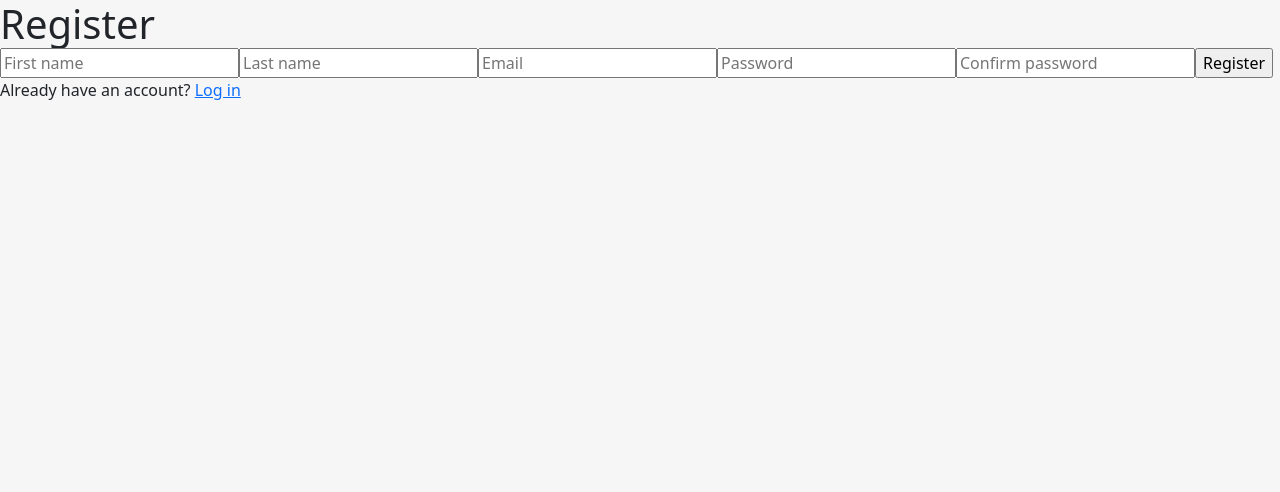
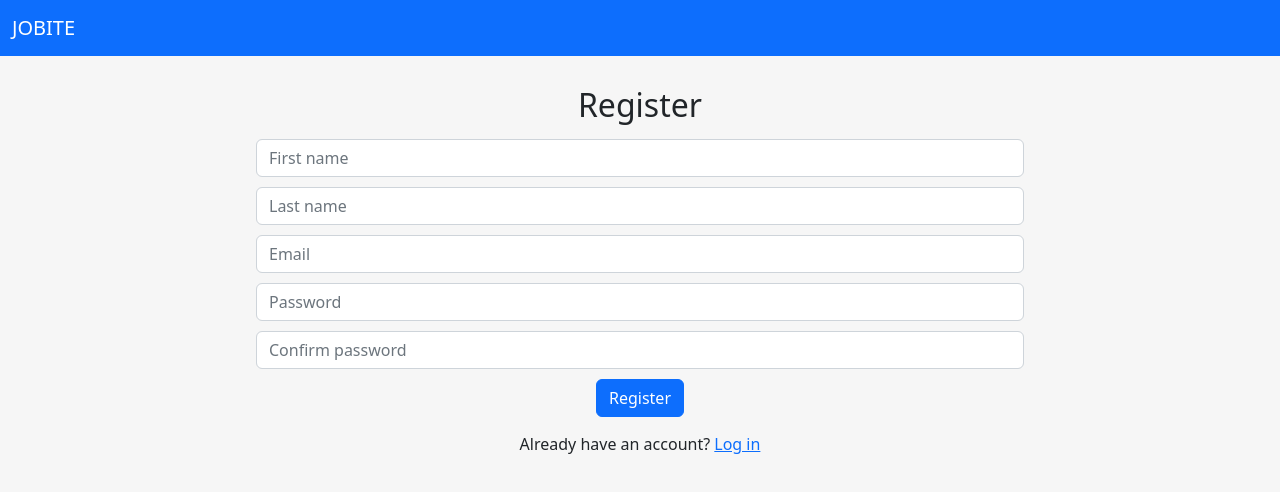
Before and after one commit to tobi4120/capstone, a React (Create React App) app in the folder frontend/: page /register in a window 1280 px wide. Shown: the top 492 px of the page. Built offline with nearby package versions, Linux system fonts and the light colour scheme.

Commit message:
auth styling and added auth navbar

```diff
--- /dev/null
+++ b/frontend/src/components/auth/auth_navbar.js
@@ -0,0 +1,11 @@
+import React from 'react'
+
+export default function AuthNavbar() {
+    return (
+        <nav className="navbar navbar-expand-lg navbar-dark bg-primary">
+            <div className="container-fluid">
+                <a className="navbar-brand">JOBITE</a>
+            </div>
+        </nav>
+    )
+}
--- a/frontend/src/components/auth/login.js
+++ b/frontend/src/components/auth/login.js
@@ -1,6 +1,8 @@
 import React, { useState, useEffect } from 'react';
 import { verify_login, delete_token_fromDB } from "../../api/auth";
 import { useNavigate } from 'react-router-dom';
+import AuthNavbar from './auth_navbar';
+import "../../styles/auth.css";
 
 export default function Login() {
     const [email, setEmail] = useState("");
@@ -37,10 +39,13 @@ export default function Login() {
 
     return (
         <div>
-            <h1>Login</h1>
-            <form onSubmit={handleSubmit}>
+            <AuthNavbar />
+            <div className='auth'>
+                <h2>Login</h2>
+                <form onSubmit={handleSubmit} className='auth-form'>
                     <input
                         type="email"
+                        className='auth-input form-control'
                         placeholder="Email"
                         onChange={e => setEmail(e.target.value)}
                         value={email}
@@ -48,14 +53,16 @@ export default function Login() {
 
                     <input
                         type="password"
+                        className='auth-input form-control'
                         placeholder="Password"
                         onChange={e => setPassword(e.target.value)}
                         value={password}
                         required />
 
-                <input type="submit" value="Login" />
+                    <input className="btn btn-primary" type="submit" value="Login" />
                 </form>
                 <p>Don't have an account? <a href="/register">Register</a></p>
             </div>
+        </div>
     )
 }
--- a/frontend/src/components/auth/register.js
+++ b/frontend/src/components/auth/register.js
@@ -1,6 +1,7 @@
 import React, { useEffect, useState } from 'react';
 import { create_account, delete_token_fromDB } from "../../api/auth";
 import { useNavigate } from 'react-router-dom';
+import AuthNavbar from './auth_navbar';
 
 export default function Regiser() {
     const [formData, setFormData] = useState({
@@ -52,10 +53,13 @@ export default function Regiser() {
 
     return (
         <div>
-            <h1>Register</h1>
-            <form onChange={handleChange} onSubmit={handleSubmit}>
+            <AuthNavbar />
+            <div className='auth'>
+                <h2>Register</h2>
+                <form onChange={handleChange} onSubmit={handleSubmit} className='auth-form'>
                     <input
                         type="text"
+                        className='auth-input form-control'
                         name="firstName"
                         placeholder="First name"
                         value={formData.firstName}
@@ -63,6 +67,7 @@ export default function Regiser() {
 
                     <input
                         type="text"
+                        className='auth-input form-control'
                         name="lastName"
                         placeholder="Last name"
                         value={formData.lastName}
@@ -70,6 +75,7 @@ export default function Regiser() {
 
                     <input
                         type="email"
+                        className='auth-input form-control'
                         name="email"
                         placeholder="Email"
                         value={formData.email}
@@ -77,6 +83,7 @@ export default function Regiser() {
 
                     <input
                         type="password"
+                        className='auth-input form-control'
                         name="password"
                         placeholder="Password"
                         value={formData.password}
@@ -84,14 +91,16 @@ export default function Regiser() {
 
                     <input
                         type="password"
+                        className='auth-input form-control'
                         name="passwordConfirm"
                         placeholder="Confirm password"
                         value={formData.passwordConfirm}
                         required />
 
-                <input type="submit" value="Register" />
+                    <input className='btn btn-primary' type="submit" value="Register" />
                 </form>
                 <p>Already have an account? <a href="/login">Log in</a></p>
             </div>
+        </div>
     )
 }
--- a/frontend/src/components/home/home.js
+++ b/frontend/src/components/home/home.js
@@ -5,7 +5,7 @@ import Loader from './loader';
 import { Outlet } from 'react-router-dom';
 import { UserContext } from '../../contexts';
 import "../../styles/home.css";
-import Navbar from './job_postings/navbar';
+import Navbar from './navbar';
 
 export default function Home() {
     const [user, setUser] = useState();
--- a/frontend/src/components/home/job_postings/navbar.js
+++ b/frontend/src/components/home/navbar.js
@@ -1,6 +1,6 @@
 import React, { useContext, useState } from 'react';
-import { UserContext } from '../../../contexts';
-import { delete_token_fromDB } from "../../../api/auth";
+import { UserContext } from '../../contexts';
+import { delete_token_fromDB } from "../../api/auth";
 import { useNavigate, useLocation } from 'react-router-dom';
 
 export default function Navbar() {
--- /dev/null
+++ b/frontend/src/styles/auth.css
@@ -0,0 +1,22 @@
+.auth {
+    display: flex;
+    flex-direction: column;
+    align-items: center;
+    gap: 15px;
+    padding-top: 30px;
+}
+
+.auth-input {
+    display: block;
+    width: 60%;
+    margin: auto;
+}
+
+.auth-input:not(:last-child) {
+    margin-bottom: 10px;
+}
+
+.auth-form {
+    text-align: center;
+    width: 100%;
+}
```
Lines whose indentation alone changed are shown as unchanged.
